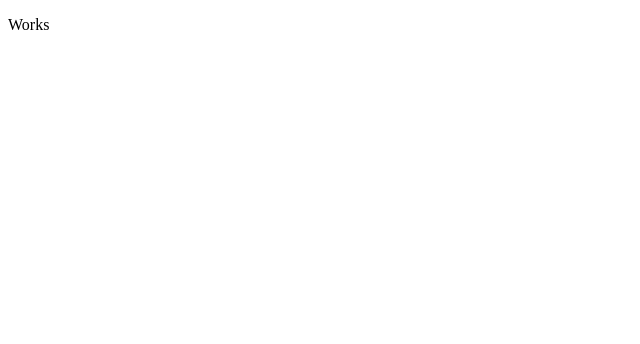
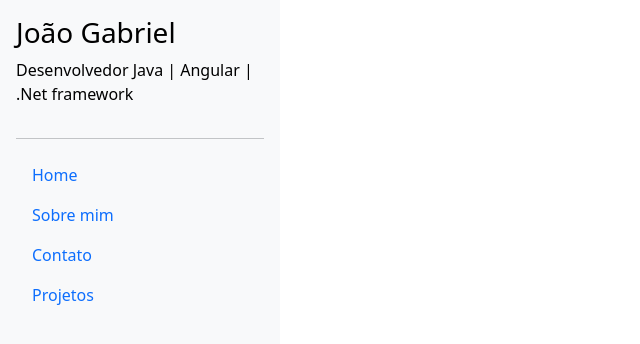
Before and after one commit to Joaogneves/joaogabrieldev, an Angular app: page / in a window 1280 px wide. Shown: the top 344 px of the page, without its empty margins (0-640 px from the left). Built offline with nearby package versions, Linux system fonts and the light colour scheme.

Commit message:
Criação do Header

```diff
--- a/src/app/app.component.html
+++ b/src/app/app.component.html
@@ -1 +1 @@
-<p>Works</p>
+<app-header></app-header>
--- a/src/app/app.module.ts
+++ b/src/app/app.module.ts
@@ -3,10 +3,12 @@ import { BrowserModule } from '@angular/platform-browser';
 
 import { AppRoutingModule } from './app-routing.module';
 import { AppComponent } from './app.component';
+import { HeaderComponent } from './header/header.component';
 
 @NgModule({
   declarations: [
-    AppComponent
+    AppComponent,
+    HeaderComponent
   ],
   imports: [
     BrowserModule,
--- /dev/null
+++ b/src/app/header/header.component.html
@@ -0,0 +1,38 @@
+<div class="d-none d-md-flex flex-column flex-shrink-0 p-3 bg-body-tertiary" style="width: 280px; height: 100vh;">
+    <a href="/" class="d-flex align-items-center mb-3 mb-md-0 me-md-auto link-body-emphasis text-decoration-none">
+        <div class="">
+            <h3>João Gabriel</h3>
+            <p>Desenvolvedor Java | Angular | .Net framework</p>
+        </div>
+    </a>
+    <hr>
+    <ul class="nav nav-pills flex-column mb-auto">
+        <li class="nav-item">
+            <a routerLink="home" class="nav-link" aria-current="page" href="#">Home</a>
+        </li>
+        <li>
+            <a routerLink="/about" class="nav-link" href="#">Sobre mim</a>
+        </li>
+        <li>
+            <a routerLink="/contact" class="nav-link">Contato</a>
+        </li>
+        <li>
+            <a routerLink="/projects" class="nav-link" href="#">Projetos</a>
+        </li>
+    </ul>
+</div>
+
+<ul class="d-md-none nav nav-pills nav-fill">
+    <li class="nav-item">
+        <a routerLink="home" class="nav-link" href="#">Home</a>
+    </li>
+    <li class="nav-item">
+        <a routerLink="/about" class="nav-link" href="#">Sobre mim</a>
+    </li>
+    <li class="nav-item">
+        <a routerLink="/projects" class="nav-link" href="#">Projetos</a>
+    </li>
+    <li class="nav-item">
+        <a routerLink="/contact" class="nav-link">Contato</a>
+    </li>
+</ul>
--- a/src/index.html
+++ b/src/index.html
@@ -5,9 +5,11 @@
   <title>JoaogabrieldevPortifolio</title>
   <base href="/">
   <meta name="viewport" content="width=device-width, initial-scale=1">
+  <link href="https://cdn.jsdelivr.net/npm/bootstrap@5.3.2/dist/css/bootstrap.min.css" rel="stylesheet" integrity="sha384-T3c6CoIi6uLrA9TneNEoa7RxnatzjcDSCmG1MXxSR1GAsXEV/Dwwykc2MPK8M2HN" crossorigin="anonymous">
   <link rel="icon" type="image/x-icon" href="favicon.ico">
 </head>
 <body>
   <app-root></app-root>
+  <script src="https://cdn.jsdelivr.net/npm/bootstrap@5.3.2/dist/js/bootstrap.bundle.min.js" integrity="sha384-C6RzsynM9kWDrMNeT87bh95OGNyZPhcTNXj1NW7RuBCsyN/o0jlpcV8Qyq46cDfL" crossorigin="anonymous"></script>
 </body>
 </html>
--- a/src/styles.scss
+++ b/src/styles.scss
@@ -1 +1,5 @@
 /* You can add global styles to this file, and also import other style files */
+* {
+    margin: 0;
+    padding: 0;
+}
```
Also changed, not shown: src/app/header/header.component.ts (added, +10 -0 lines), src/app/header/header.component.scss (added), 1 other file (tests, documents, lock files or other folders).
